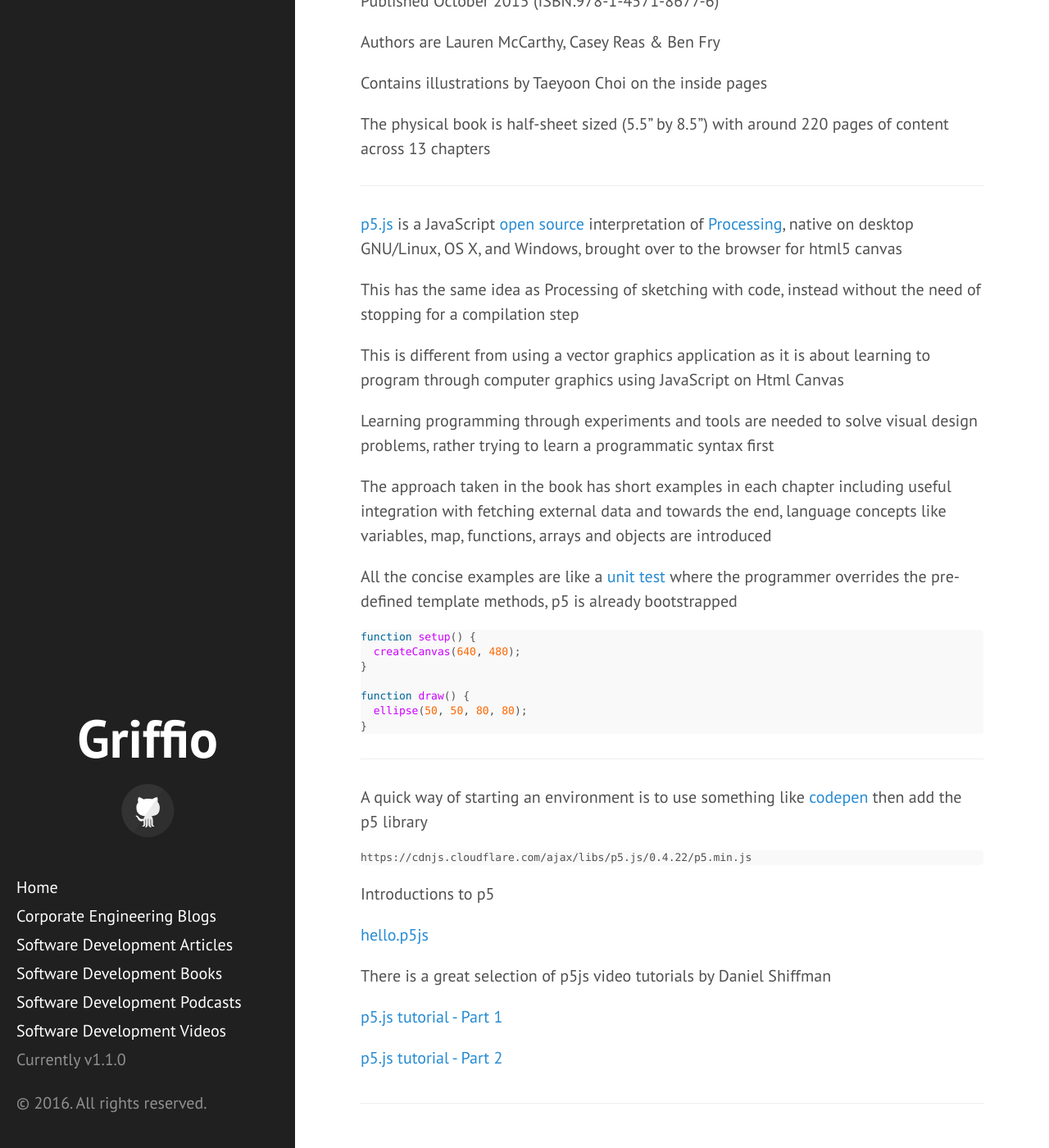
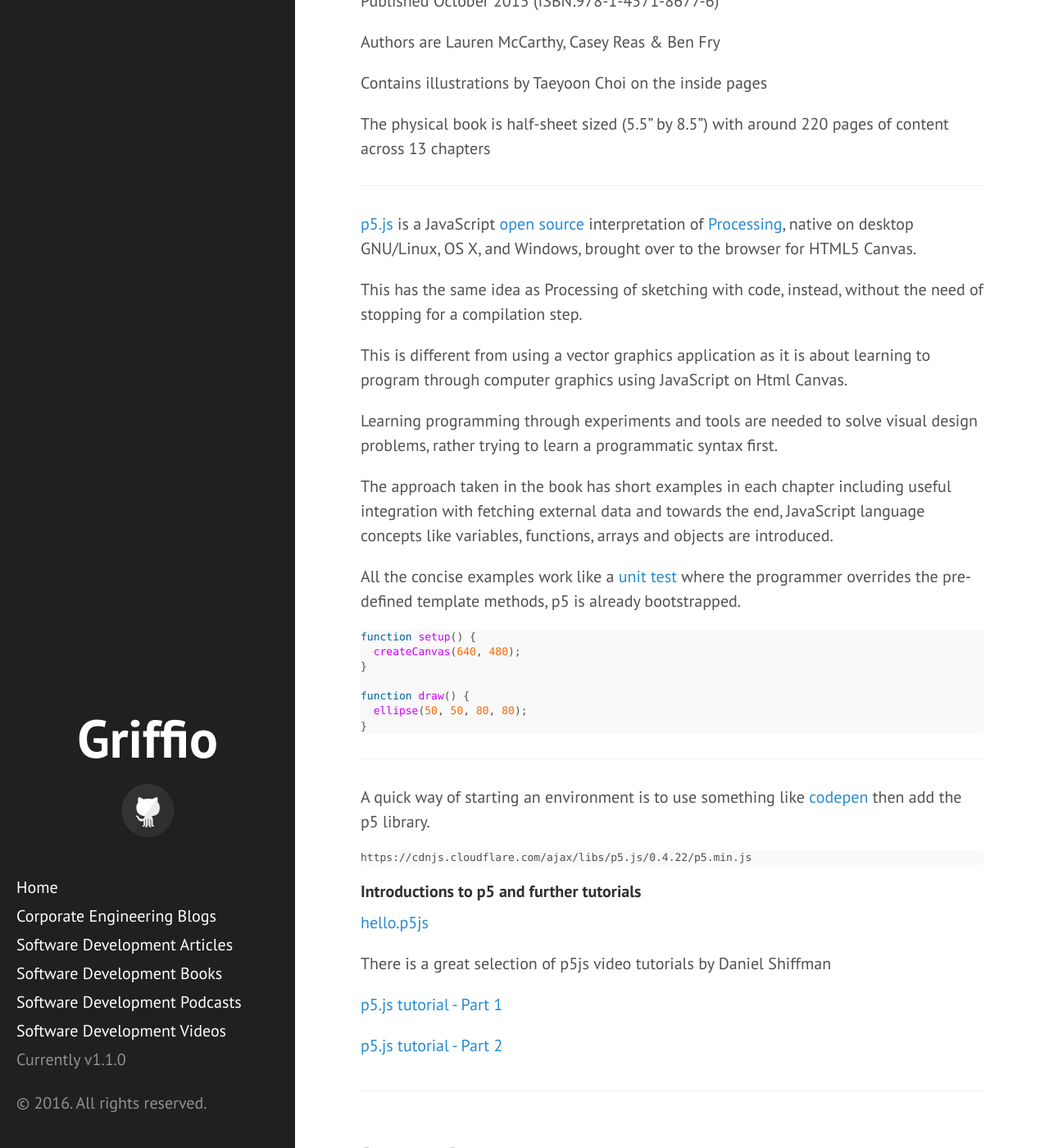
Before and after one commit to griffio/griffio.github.io, a Jekyll site: the page built from _posts/2016-02-05-Getting-Started-With-p5js.md, in a window 1280 px wide and 1400 px high, scrolled down 907 px. Shown: the whole window at 82% size. Built offline with Jekyll 4.4.1, drawn with Linux system fonts in a browser that asks for light colours; some web fonts are replaced.

Commit message:
Update 2016-02-05-Getting-Started-With-p5js.md

```diff
--- a/_posts/2016-02-05-Getting-Started-With-p5js.md
+++ b/_posts/2016-02-05-Getting-Started-With-p5js.md
@@ -23,17 +23,17 @@
 
 ---
 
-[p5.js](http://p5js.org/) is a JavaScript [open source](https://github.com/processing/p5.js) interpretation of [Processing](https://processing.org/), native on desktop GNU/Linux, OS X, and Windows, brought over to the browser for html5 canvas
+[p5.js](http://p5js.org/) is a JavaScript [open source](https://github.com/processing/p5.js) interpretation of [Processing](https://processing.org/), native on desktop GNU/Linux, OS X, and Windows, brought over to the browser for HTML5 Canvas.
 
-This has the same idea as Processing of sketching with code, instead without the need of stopping for a compilation step
+This has the same idea as Processing of sketching with code, instead, without the need of stopping for a compilation step.
 
-This is different from using a vector graphics application as it is about learning to program through computer graphics using JavaScript on Html Canvas
+This is different from using a vector graphics application as it is about learning to program through computer graphics using JavaScript on Html Canvas.
 
-Learning programming through experiments and tools are needed to solve visual design problems, rather trying to learn a programmatic syntax first
+Learning programming through experiments and tools are needed to solve visual design problems, rather trying to learn a programmatic syntax first.
 
-The approach taken in the book has short examples in each chapter including useful integration with fetching external data and towards the end, language concepts like variables, map, functions, arrays and objects are introduced
+The approach taken in the book has short examples in each chapter including useful integration with fetching external data and towards the end, JavaScript language concepts like variables, functions, arrays and objects are introduced.
 
-All the concise examples are like a [unit test](https://en.wikipedia.org/wiki/JUnit) where the programmer overrides the pre-defined template methods, p5 is already bootstrapped
+All the concise examples work like a [unit test](https://en.wikipedia.org/wiki/JUnit) where the programmer overrides the pre-defined template methods, p5 is already bootstrapped.
 
 ~~~javascript
 function setup() {
@@ -47,13 +47,13 @@
 
 ---
 
-A quick way of starting an environment is to use something like [codepen](http://codepen.io/) then add the p5 library
+A quick way of starting an environment is to use something like [codepen](http://codepen.io/) then add the p5 library.
 
 ~~~
 https://cdnjs.cloudflare.com/ajax/libs/p5.js/0.4.22/p5.min.js
 ~~~
 
-Introductions to p5
+#### Introductions to p5 and further tutorials
 
 [hello.p5js](http://hello.p5js.org/)
 
```
